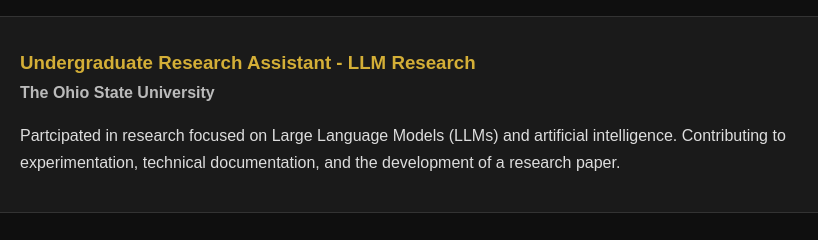
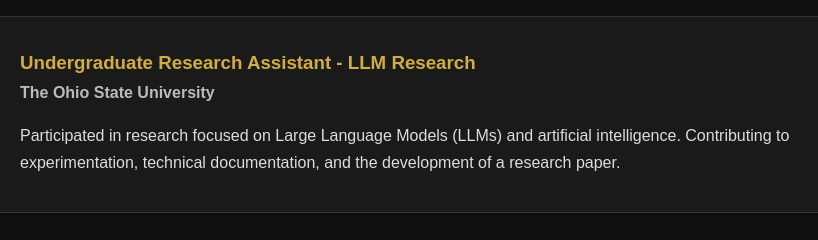
Before and after one commit to ishu-sakthivel/my-website, a plain HTML site: page index.html in a window 1280 px wide. Shown: the part 2520-2760 px from the top of the page, 206-1024 px from the left. Drawn offline with Linux system fonts and the light colour scheme.

Commit message:
Fix spelling mistakes

```diff
--- a/index.html
+++ b/index.html
@@ -130,7 +130,7 @@
         <h4>The Ohio State University</h4>
 
         <p>
-            Partcipated in research focused on Large Language Models (LLMs) and
+            Participated in research focused on Large Language Models (LLMs) and
             artificial intelligence. Contributing to
             experimentation, technical documentation, and the development of a
             research paper.
```
